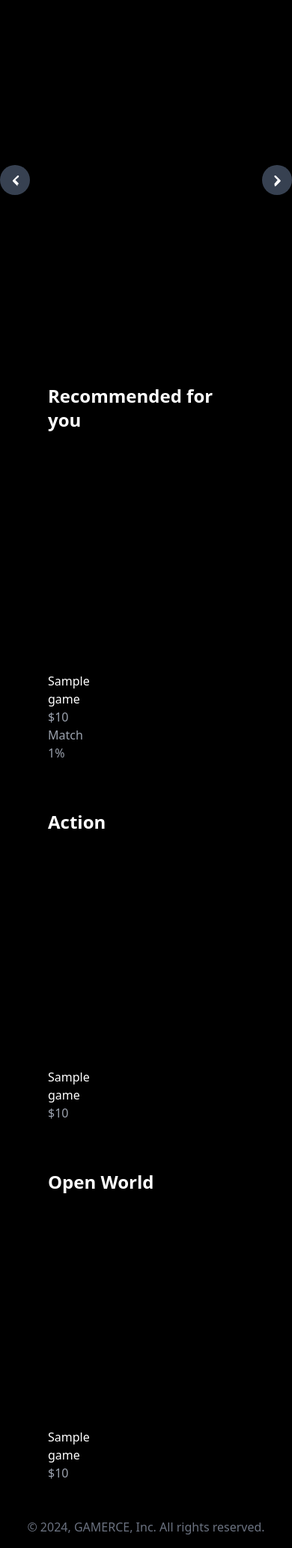
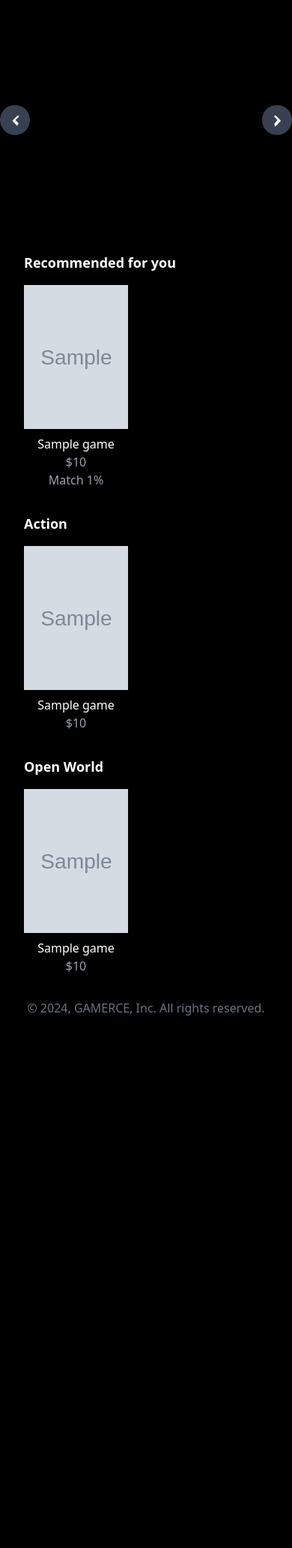
Before and after one commit to Boltuzamaki/game_commerce_website, a Flask app: template frontend/templates/index.html in a window 390 px wide. Shown: the part 60-2124 px from the top of the page at 75% size. After the commit the page ends 1414 px from the top, so only its background shows below. Run offline with Flask 3, Linux system fonts and the light colour scheme; the template is opened without the code that fills it: most values are stand-ins (such as "Sample title", 1, 10 or a date in 2020); grey boxes marked "Sample" are stand-in pictures; some libraries are stand-ins or nearby versions.

Commit message:
made page responsive

```diff
--- a/frontend/templates/base.html
+++ b/frontend/templates/base.html
@@ -6,6 +6,23 @@
     <meta content="width=device-width, initial-scale=1.0" name="viewport" />
     <title>{% block title %}GAMERCE{% endblock %}</title>
     <script src="https://cdn.tailwindcss.com"></script>
+    <style>
+                /* Mobile first, default order */
+        .order-1 {
+            order: 1;
+        }
+
+        .order-2 {
+            order: 2;
+        }
+
+        /* Reorder for desktop view */
+        @media (min-width: 768px) {
+            .md\:order-none {
+                order: 0;
+            }
+        }
+    </style>
     <link href="https://cdnjs.cloudflare.com/ajax/libs/font-awesome/5.15.3/css/all.min.css" rel="stylesheet" />
 </head>
 
--- a/frontend/templates/index.html
+++ b/frontend/templates/index.html
@@ -5,7 +5,7 @@
 {% block content %}
 <main>
     <!-- Best Selling Game Section -->
-    <section class="relative w-full h-[30rem] overflow-hidden">
+    <section class="relative w-full h-[20rem] sm:h-[30rem] overflow-hidden">
         <div id="carousel" class="flex transition-transform duration-700 ease-in-out">
             <!-- Carousel items will be inserted dynamically here -->
         </div>
@@ -22,13 +22,13 @@
     </section>
 
     <!-- Recommended for you Section -->
-    <section class="p-8">
-        <h2 class="text-2xl font-bold mb-4 px-8" >Recommended for you</h2>
-        <div class="grid grid-cols-6 gap-4">
+    <section class="p-4 sm:p-8">
+        <h2 class="text-lg sm:text-2xl font-bold mb-4 px-4 sm:px-8">Recommended for you</h2>
+        <div class="grid grid-cols-2 sm:grid-cols-4 lg:grid-cols-6 gap-4">
             {% for game in all_games['games'] %}
-            <div class="text-center game-item px-8 cursor-pointer" data-game-id="{{ game['name'] }}">
-                <img src="{{ game.image }}" alt="{{ game.name }} cover" class="w-full h-72 object-cover">
-                <div class="mt-4">{{ game.name }}</div>
+            <div class="text-center game-item px-4 sm:px-8 cursor-pointer" data-game-id="{{ game['name'] }}">
+                <img src="{{ game.image }}" alt="{{ game.name }} cover" class="w-full h-48 sm:h-72 object-cover">
+                <div class="mt-2 sm:mt-4">{{ game.name }}</div>
                 <div class="text-gray-400">${{ game.price }}</div>
                 <div class="text-gray-400">Match {{ game.match_percentage }}%</div>
             </div>
@@ -40,12 +40,12 @@
 
 
     <!-- Action Section -->
-    <section class="p-8">
-        <h2 class="text-2xl font-bold mb-4 px-8">Action</h2>
-        <div class="grid grid-cols-6 gap-4">
+    <section class="p-4 sm:p-8">
+        <h2 class="text-lg sm:text-2xl font-bold mb-4 px-4 sm:px-8">Action</h2>
+        <div class="grid grid-cols-2 sm:grid-cols-4 lg:grid-cols-6 gap-4">
             {% for game in all_games['top_action_games'] %}
-            <div class="text-center game-item px-8 cursor-pointer" data-game-id="{{ game['name'] }}">
-                <img src="{{ game.image }}" alt="{{ game.name }} cover" class="w-full h-72 object-cover">
+            <div class="text-center game-item px-4 sm:px-8 cursor-pointer" data-game-id="{{ game['name'] }}">
+                <img src="{{ game.image }}" alt="{{ game.name }} cover" class="w-full h-48 sm:h-72 object-cover">
                 <div class="mt-2">{{ game.name }}</div>
                 <div class="text-gray-400">${{ game.price }}</div>
             </div>
@@ -56,12 +56,12 @@
     </section>
 
     <!-- Open World Section -->
-    <section class="p-8">
-        <h2 class="text-2xl font-bold mb-4 px-8">Open World</h2>
-        <div class="grid grid-cols-6 gap-4">
+    <section class="p-4 sm:p-8">
+        <h2 class="text-lg sm:text-2xl font-bold mb-4 px-4 sm:px-8">Open World</h2>
+        <div class="grid grid-cols-2 sm:grid-cols-4 lg:grid-cols-6 gap-4">
             {% for game in all_games['top_open_world_games'] %}
-            <div class="text-center game-item px-8 cursor-pointer" data-game-id="{{ game['name'] }}">
-                <img src="{{ game.image }}" alt="{{ game.name }} cover" class="w-full h-72 object-cover">
+            <div class="text-center game-item px-4 sm:px-8 cursor-pointer" data-game-id="{{ game['name'] }}">
+                <img src="{{ game.image }}" alt="{{ game.name }} cover" class="w-full h-48 sm:h-72 object-cover">
                 <div class="mt-2">{{ game.name }}</div>
                 <div class="text-gray-400">${{ game.price }}</div>
             </div>
@@ -81,23 +81,23 @@
     // Generate carousel items dynamically
     games.forEach(game => {
         const item = document.createElement('div');
-        item.classList.add('w-full', 'h-[30rem]', 'relative', 'flex-shrink-0');
+        item.classList.add('w-full', 'h-[20rem]', 'sm:h-[30rem]', 'relative', 'flex-shrink-0');
 
         item.innerHTML = `
-            <img src="${game.image}" alt="${game.name}" class="w-full h-[30rem] object-cover">
+            <img src="${game.image}" alt="${game.name}" class="w-full h-[20rem] sm:h-[30rem] object-cover">
             <div class="absolute top-0 left-0 w-full h-full bg-gradient-to-r from-black via-transparent to-transparent flex flex-col justify-center p-8">
-                <h2 class="text-purple-500 text-xl font-bold">Best Selling Game</h2>
-                <h1 class="text-4xl font-bold">${game.name}</h1>
-                <p class="mt-4 text-md max-w-2xl">
+                <h2 class="text-purple-500 text-md sm:text-xl font-bold">Best Selling Game</h2>
+                <h1 class="text-2xl sm:text-4xl font-bold">${game.name}</h1>
+                <p class="mt-2 sm:mt-4 text-sm sm:text-md max-w-2xl">
                     ${game.shortDesc}
                 </p>
-                <div class="mt-4">
-                    <span class="text-white text-lg font-bold">
+                <div class="mt-2 sm:mt-4">
+                    <span class="text-white text-md sm:text-lg font-bold">
                         ${game.totalDownloads >= 1000000 ? (game.totalDownloads / 1000000).toFixed(1) + 'M' : (game.totalDownloads / 1000).toFixed(1) + 'k'} Downloads
                     </span>
                 </div>
                 <div class="mt-2 flex items-center">
-                    <span class="text-yellow-500 text-lg font-bold">${game.metacriticScore}</span>
+                    <span class="text-yellow-500 text-md sm:text-lg font-bold">${game.metacriticScore}</span>
                     <div class="ml-4 flex items-center">
                         <i class="fas fa-star text-yellow-500"></i>
                         <i class="fas fa-star text-yellow-500"></i>
```
Also changed, not shown: frontend/templates/continue_payment.html (+5 -5 lines), frontend/templates/game_detail.html (+18 -17 lines), frontend/templates/search.html (+13 -12 lines), requirements.txt (added, +250 -0 lines).
